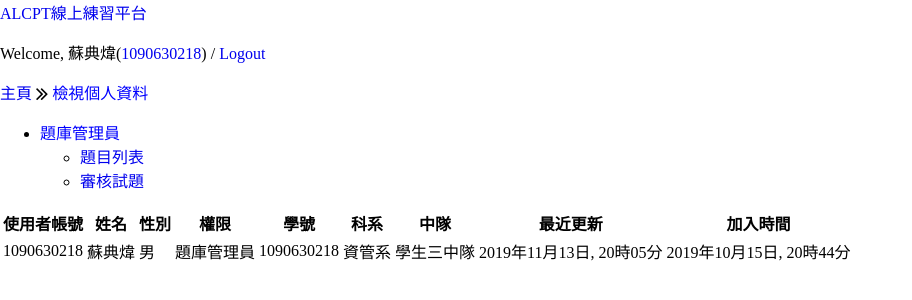
After one commit to Maxium1997/Online_Exam, a Django app: a page that uses templates/base.html in a window 1280 px wide. The commit adds this page. Shown: the top 300 px of the page, without its empty margins (0-912 px from the left). Run offline with Django 3.2, Linux system fonts and the light colour scheme; a user stored in the database is signed in; data comes from the database, SQL or seed files in the repository.

Commit message:
Add user profile to display personal information.

```diff
--- a/Online_Exam/urls.py
+++ b/Online_Exam/urls.py
@@ -28,6 +28,7 @@ urlpatterns = [
     url(r'^accounts/', include([
         url(r'^login/', registration.login, name='login'),  # 登入
         url(r'^logout/', registration.logout, name='logout'),  # 登出
+        url(r'^profile$', registration.profile, name='profile'),
     ])),
 
     # 系統管理員部分
--- a/alcpt/registration.py
+++ b/alcpt/registration.py
@@ -7,6 +7,7 @@ from django.contrib.auth.decorators import login_required
 from django.core.exceptions import ObjectDoesNotExist
 
 from Online_Exam.settings import LOGIN_REDIRECT_URL
+from alcpt.definitions import UserType
 
 
 # Create your views here.
@@ -49,3 +50,11 @@ def logout(request):
     auth.logout(request)
 
     return redirect('Homepage')
+
+
+# 檢視個人資料
+@login_required
+def profile(request):
+    user = request.user
+    privileges = UserType.__members__
+    return render(request, 'registration/profile.html', locals())
--- a/templates/base.html
+++ b/templates/base.html
@@ -22,7 +22,7 @@
 
         <div class="registration_block">
             {% if user.is_authenticated %}
-                <p>Welcome, {{ user.name }}({{ user.reg_id }}) / <a title="即將登出" href="{% url 'logout' %}">Logout</a> </p>
+                <p>Welcome, {{ user.name }}(<a href="{% url 'profile' %}">{{ user.reg_id }}</a>) / <a title="即將登出" href="{% url 'logout' %}">Logout</a> </p>
             {% else %}
                 <p><a title="我要登入" href="{% url 'login' %}">Login</a></p>
             {% endif %}
--- /dev/null
+++ b/templates/registration/profile.html
@@ -0,0 +1,68 @@
+{% extends 'base.html' %}
+
+{% load web_filters %}
+
+{% block path %}
+    <a class="fa fa-angle-double-right fa-lg box"></a>
+    <a href="">檢視個人資料</a>
+{% endblock %}
+
+{% block content %}
+    <div>
+        <table>
+            <tr>
+                <th>使用者帳號</th>
+                <th>姓名</th>
+                <th>性別</th>
+                <th>權限</th>
+                {% if user.student %}
+                    <th>學號</th>
+                    <th>科系</th>
+                    <th>中隊</th>
+                {% endif %}
+                <th>最近更新</th>
+                <th>加入時間</th>
+            </tr>
+            <tr>
+                <td>{{ user.reg_id }}</td>
+                <td>{{ user.name }}</td>
+                <td>
+                    {% if user.gender == 0 %}
+                    男
+                    {% elif user.gender == 1 %}
+                    女
+                    {% else %}
+                    尚未設定
+                    {% endif %}
+                </td>
+                <td>
+                    {% if user|has_perms:privileges.SystemManager %}
+                        <span>{{ privileges.SystemManager.value.1 }}</span>
+                    {% endif %}
+                    {% if user|has_perms:privileges.TestManager %}
+                        <span>{{ privileges.TestManager.value.1 }}</span>
+                    {% endif %}
+                    {% if user|has_perms:privileges.TBManager %}
+                        <span>{{ privileges.TBManager.value.1 }}</span>
+                    {% endif %}
+                    {% if user|has_perms:privileges.TBOperator %}
+                        <span>{{ privileges.TBOperator.value.1 }}</span>
+                    {% endif %}
+                    {% if user|has_perms:privileges.Viewer %}
+                        <span>{{ privileges.Viewer.value.1 }}</span>
+                    {% endif %}
+                    {% if user|has_perms:privileges.Testee %}
+                        <span>{{ privileges.Testee.value.1 }}</span>
+                    {% endif %}
+                </td>
+                {% if user.student %}
+                    <td>{{ user.student.stu_id }}</td>
+                    <td>{{ user.student.department }}</td>
+                    <td>{{ user.student.squadron }}</td>
+                {% endif %}
+                <td>{{ user.update_time|date:"Y年m月d日, H時i分" }}</td>
+                <td>{{ user.created_time|date:"Y年m月d日, H時i分" }}</td>
+            </tr>
+        </table>
+    </div>
+{% endblock %}
```
